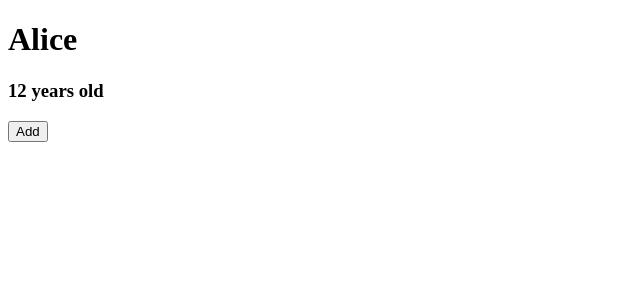
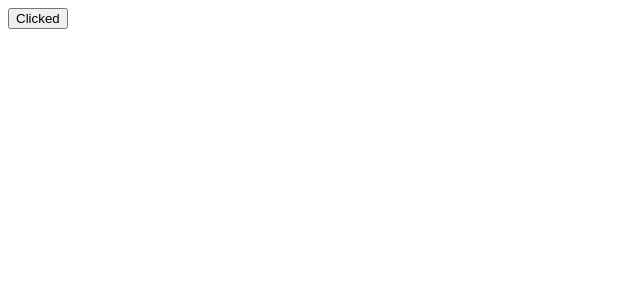
Before and after one commit to vy-hoang/practice-react, a React (Create React App) app: page / in a window 1280 px wide. Shown: the top 300 px of the page, without its empty margins (0-640 px from the left). Built offline with nearby package versions, Linux system fonts and the light colour scheme.

Commit message:
practice react

```diff
--- a/src/components/app.jsx
+++ b/src/components/app.jsx
@@ -54,26 +54,34 @@ import Style from "./style";
 //         );
 //         }
 // }
-class App extends React.Component{
-    constructor(props){
-        super(props);
-        this.handleClick = this.handleClick.bind(this);
-        this.state = {
-            name: "Alice",
-            age: "12"
-        }
+// class App extends React.Component{
+//     constructor(props){
+//         super(props);
+//         this.handleClick = this.handleClick.bind(this);
+//         this.state = {
+//             name: "Alice",
+//             age: "12"
+//         }
+//     }
+//     handleClick(){
+//         console.log("clicked");
+//     }
+//     render(){
+//         return(
+//             <div>
+//                 <h1>{this.state.name}</h1>
+//                 <h3>{this.state.age} years old</h3>
+//                 <button onClick={this.handleClick}>Add</button>
+//             </div>
+//         )
+//     }
+// }
+function App (){
+    function handleClick(){
+        console.log("cliked");
     }
-    handleClick(){
-        console.log("clicked");
-    }
-    render(){
-        return(
-            <div>
-                <h1>{this.state.name}</h1>
-                <h3>{this.state.age} years old</h3>
-                <button onClick={this.handleClick}>Add</button>
-            </div>
-        )
-    }
+    return(
+        <button onClick={handleClick}>Clicked</button>
+    );
 }
 export default App;
```
